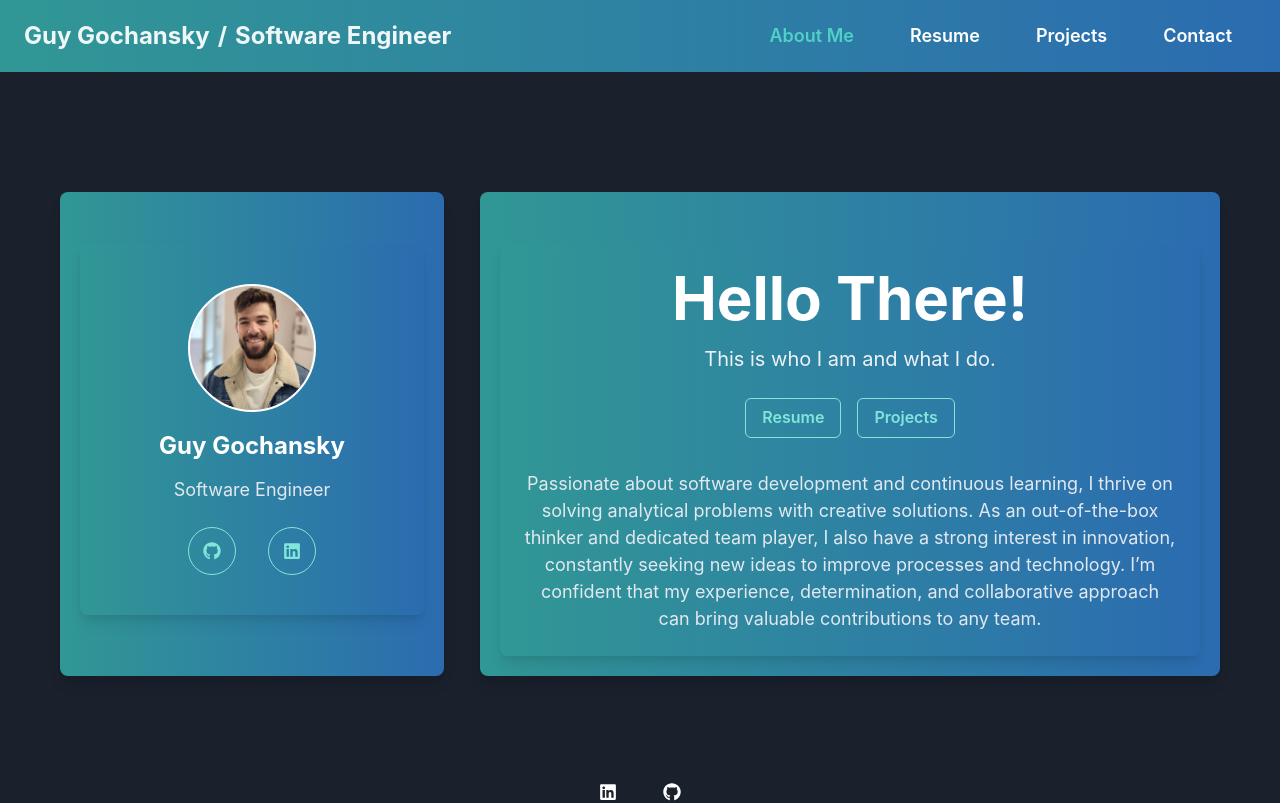
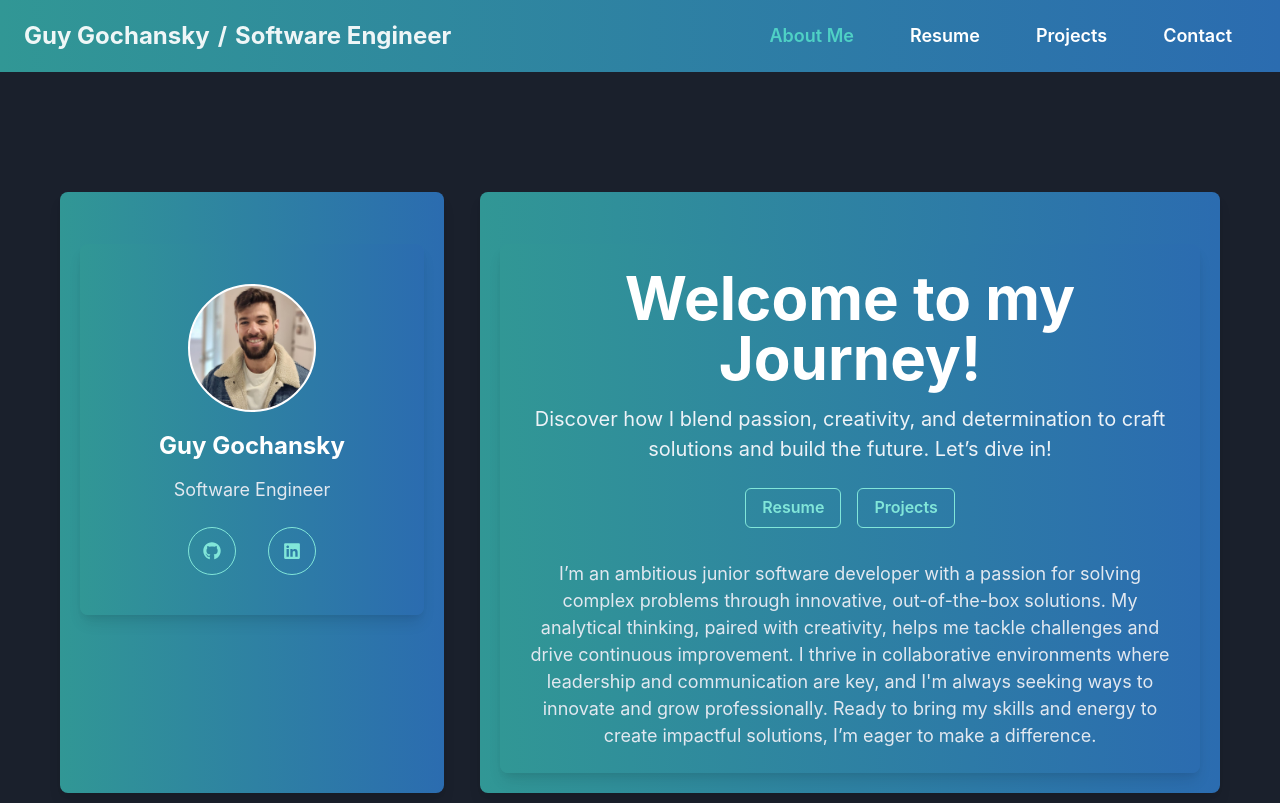
Before and after one commit to guhan1584/Portfolio, a React (Vite) app in the folder Personal-Website/: page / in a window 1280 px wide. Shown: the top 803 px of the page. Built offline with nearby package versions, Linux system fonts and the light colour scheme.

Commit message:
Changing the IntroSection content

```diff
--- a/Personal-Website/src/components/IntroSection.tsx
+++ b/Personal-Website/src/components/IntroSection.tsx
@@ -26,10 +26,11 @@ const IntroSection = () => {
       mt="8"
     >
       <Heading as="h1" size={headingSize} mb="4" fontWeight="bold">
-        Hello There!
+        Welcome to my Journey!
       </Heading>
       <Text fontSize={textSize} mb="6" color="gray.100">
-        This is who I am and what I do.
+        Discover how I blend passion, creativity, and determination to craft
+        solutions and build the future. Let’s dive in!
       </Text>
 
       <Flex justifyContent="center" mb="8">
@@ -58,13 +59,13 @@ const IntroSection = () => {
       </Flex>
 
       <Text fontSize={{ base: "md", md: "lg" }} color="gray.200">
-        Passionate about software development and continuous learning, I thrive
-        on solving analytical problems with creative solutions. As an
-        out-of-the-box thinker and dedicated team player, I also have a strong
-        interest in innovation, constantly seeking new ideas to improve
-        processes and technology. I’m confident that my experience,
-        determination, and collaborative approach can bring valuable
-        contributions to any team.
+        I’m an ambitious junior software developer with a passion for solving
+        complex problems through innovative, out-of-the-box solutions. My
+        analytical thinking, paired with creativity, helps me tackle challenges
+        and drive continuous improvement. I thrive in collaborative environments
+        where leadership and communication are key, and I'm always seeking ways
+        to innovate and grow professionally. Ready to bring my skills and energy
+        to create impactful solutions, I’m eager to make a difference.
       </Text>
     </Box>
   );
```
